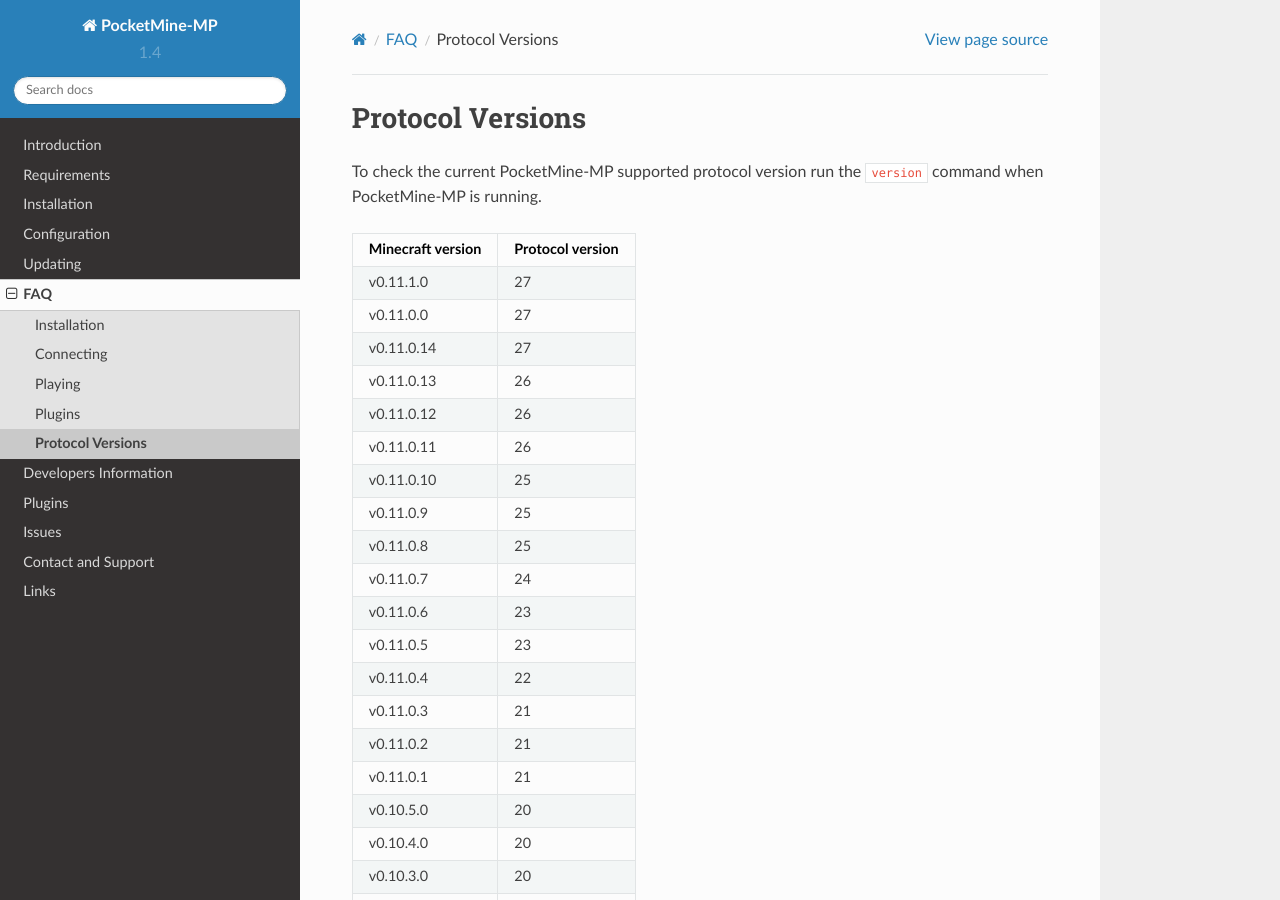
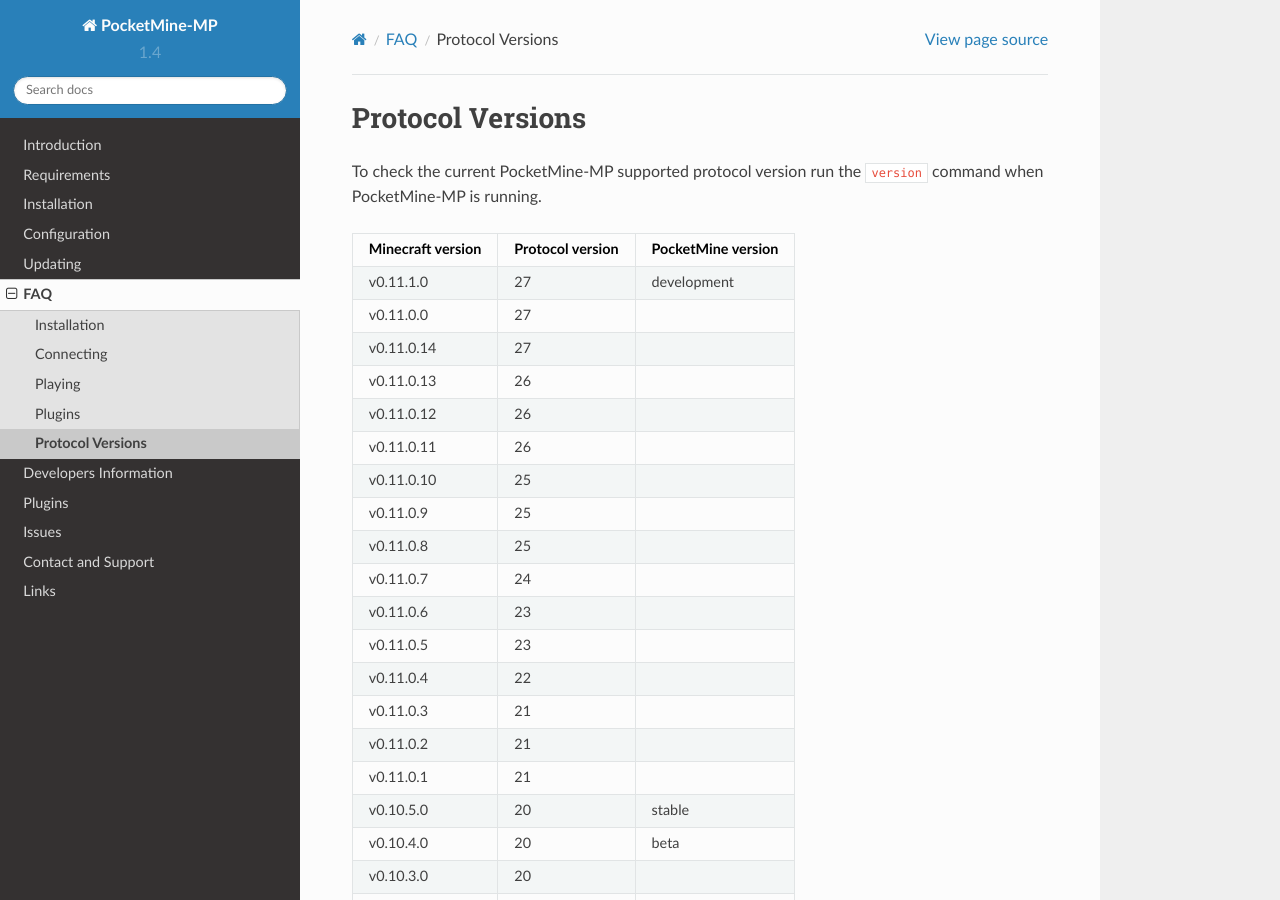
Before and after one commit to PocketMine/Documentation, a Sphinx documentation site: the page built from source/protocolversions.rst, in a window 1280 px wide and 900 px high. Built offline with Sphinx 7.4.7 and the Read the Docs theme 2.0.0, drawn with Linux system fonts in a browser that asks for light colours.

Commit message:
PM version added to protocol list

```diff
--- a/source/protocolversions.rst
+++ b/source/protocolversions.rst
@@ -2,136 +2,136 @@
 ~~~~~~~~~~~~~~~~~
 To check the current PocketMine-MP supported protocol version run the ``version`` command when PocketMine-MP is running.
 
-+-------------------+------------------+
-| Minecraft version | Protocol version |
-+===================+==================+
-| v0.11.1.0         | 27               |
-+-------------------+------------------+
-| v0.11.0.0         | 27               |
-+-------------------+------------------+
-| v0.11.0.14        | 27               |
-+-------------------+------------------+
-| v0.11.0.13        | 26               |
-+-------------------+------------------+
-| v0.11.0.12        | 26               |
-+-------------------+------------------+
-| v0.11.0.11        | 26               |
-+-------------------+------------------+
-| v0.11.0.10        | 25               |
-+-------------------+------------------+
-| v0.11.0.9         | 25               |
-+-------------------+------------------+
-| v0.11.0.8         | 25               |
-+-------------------+------------------+
-| v0.11.0.7         | 24               |
-+-------------------+------------------+
-| v0.11.0.6         | 23               |
-+-------------------+------------------+
-| v0.11.0.5         | 23               |
-+-------------------+------------------+
-| v0.11.0.4         | 22               |
-+-------------------+------------------+
-| v0.11.0.3         | 21               |
-+-------------------+------------------+
-| v0.11.0.2         | 21               |
-+-------------------+------------------+
-| v0.11.0.1         | 21               |
-+-------------------+------------------+
-| v0.10.5.0         | 20               |
-+-------------------+------------------+
-| v0.10.4.0         | 20               |
-+-------------------+------------------+
-| v0.10.3.0         | 20               |
-+-------------------+------------------+
-| v0.10.2.0         | 20               |
-+-------------------+------------------+
-| v0.10.1.0         | 20               |
-+-------------------+------------------+
-| v0.10.0.0         | 20               |
-+-------------------+------------------+
-| v0.10.0.6         | 20               |
-+-------------------+------------------+
-| v0.10.0.5         | 19               |
-+-------------------+------------------+
-| v0.10.0.4         | 19               |
-+-------------------+------------------+
-| v0.10.0.3         | 19               |
-+-------------------+------------------+
-| v0.10.0.2         | 19               |
-+-------------------+------------------+
-| v0.10.0.1         | 19               |
-+-------------------+------------------+
-| v0.9.5.0          | 18               |
-+-------------------+------------------+
-| v0.9.4.0          | 17               |
-+-------------------+------------------+
-| v0.9.3.0          | 17               |
-+-------------------+------------------+
-| v0.9.2.0          | 17               |
-+-------------------+------------------+
-| v0.9.1.0          | 17               |
-+-------------------+------------------+
-| v0.9.0.0          | 17               |
-+-------------------+------------------+
-| v0.9.0.12         | 17               |
-+-------------------+------------------+
-| v0.9.0.11         | 16               |
-+-------------------+------------------+
-| v0.9.0.8          | 16               |
-+-------------------+------------------+
-| v0.9.0.7          | 16               |
-+-------------------+------------------+
-| v0.9.0.6          | 15               |
-+-------------------+------------------+
-| v0.9.0.4          | 15               |
-+-------------------+------------------+
-| v0.9.0.3          | 15               |
-+-------------------+------------------+
-| v0.9.0.2          | 15               |
-+-------------------+------------------+
-| v0.9.0.1          | 14               |
-+-------------------+------------------+
-| v0.8.1.0          | 14               |
-+-------------------+------------------+
-| v0.7.6.0          | 12               |
-+-------------------+------------------+
-| v0.7.5.0          | 12               |
-+-------------------+------------------+
-| v0.7.4.0          | 12               |
-+-------------------+------------------+
-| v0.7.3.0          | 11               |
-+-------------------+------------------+
-| v0.7.2.0          | 11               |
-+-------------------+------------------+
-| v0.7.1.0          | 11               |
-+-------------------+------------------+
-| v0.7.0.0          | 11               |
-+-------------------+------------------+
-| v0.6.1.0          | 9                |
-+-------------------+------------------+
-| v0.6.0.0          | 9                |
-+-------------------+------------------+
-| v0.5.0.0          | 8                |
-+-------------------+------------------+
-| v0.4.0.0          | 7                |
-+-------------------+------------------+
-| v0.3.3.0          | 6                |
-+-------------------+------------------+
-| v0.3.2.0          | 5                |
-+-------------------+------------------+
-| v0.3.0.0          | 4                |
-+-------------------+------------------+
-| v0.2.2.0          | 3                |
-+-------------------+------------------+
-| v0.2.1.0          | 3                |
-+-------------------+------------------+
-| v0.2.0.0          | 2                |
-+-------------------+------------------+
-| v0.1.3.0          |                  |
-+-------------------+------------------+
-| v0.1.2.0          |                  |
-+-------------------+------------------+
-| v0.1.1.0          |                  |
-+-------------------+------------------+
-| v0.1.0.0          |                  |
-+-------------------+------------------+
++-------------------+------------------+--------------------+
+| Minecraft version | Protocol version | PocketMine version |
++===================+==================+====================+
+| v0.11.1.0         | 27               | development        |
++-------------------+------------------+--------------------+
+| v0.11.0.0         | 27               |                    |
++-------------------+------------------+--------------------+
+| v0.11.0.14        | 27               |                    |
++-------------------+------------------+--------------------+
+| v0.11.0.13        | 26               |                    |
++-------------------+------------------+--------------------+
+| v0.11.0.12        | 26               |                    |
++-------------------+------------------+--------------------+
+| v0.11.0.11        | 26               |                    |
++-------------------+------------------+--------------------+
+| v0.11.0.10        | 25               |                    |
++-------------------+------------------+--------------------+
+| v0.11.0.9         | 25               |                    |
++-------------------+------------------+--------------------+
+| v0.11.0.8         | 25               |                    |
++-------------------+------------------+--------------------+
+| v0.11.0.7         | 24               |                    |
++-------------------+------------------+--------------------+
+| v0.11.0.6         | 23               |                    |
++-------------------+------------------+--------------------+
+| v0.11.0.5         | 23               |                    |
++-------------------+------------------+--------------------+
+| v0.11.0.4         | 22               |                    |
++-------------------+------------------+--------------------+
+| v0.11.0.3         | 21               |                    |
++-------------------+------------------+--------------------+
+| v0.11.0.2         | 21               |                    |
++-------------------+------------------+--------------------+
+| v0.11.0.1         | 21               |                    |
++-------------------+------------------+--------------------+
+| v0.10.5.0         | 20               | stable             |
++-------------------+------------------+--------------------+
+| v0.10.4.0         | 20               | beta               |
++-------------------+------------------+--------------------+
+| v0.10.3.0         | 20               |                    |
++-------------------+------------------+--------------------+
+| v0.10.2.0         | 20               |                    |
++-------------------+------------------+--------------------+
+| v0.10.1.0         | 20               |                    |
++-------------------+------------------+--------------------+
+| v0.10.0.0         | 20               |                    |
++-------------------+------------------+--------------------+
+| v0.10.0.6         | 20               |                    |
++-------------------+------------------+--------------------+
+| v0.10.0.5         | 19               |                    |
++-------------------+------------------+--------------------+
+| v0.10.0.4         | 19               |                    |
++-------------------+------------------+--------------------+
+| v0.10.0.3         | 19               |                    |
++-------------------+------------------+--------------------+
+| v0.10.0.2         | 19               |                    |
++-------------------+------------------+--------------------+
+| v0.10.0.1         | 19               |                    |
++-------------------+------------------+--------------------+
+| v0.9.5.0          | 18               |                    |
++-------------------+------------------+--------------------+
+| v0.9.4.0          | 17               |                    |
++-------------------+------------------+--------------------+
+| v0.9.3.0          | 17               |                    |
++-------------------+------------------+--------------------+
+| v0.9.2.0          | 17               |                    |
++-------------------+------------------+--------------------+
+| v0.9.1.0          | 17               |                    |
++-------------------+------------------+--------------------+
+| v0.9.0.0          | 17               |                    |
++-------------------+------------------+--------------------+
+| v0.9.0.12         | 17               |                    |
++-------------------+------------------+--------------------+
+| v0.9.0.11         | 16               |                    |
++-------------------+------------------+--------------------+
+| v0.9.0.8          | 16               |                    |
++-------------------+------------------+--------------------+
+| v0.9.0.7          | 16               |                    |
++-------------------+------------------+--------------------+
+| v0.9.0.6          | 15               |                    |
++-------------------+------------------+--------------------+
+| v0.9.0.4          | 15               |                    |
++-------------------+------------------+--------------------+
+| v0.9.0.3          | 15               |                    |
++-------------------+------------------+--------------------+
+| v0.9.0.2          | 15               |                    |
++-------------------+------------------+--------------------+
+| v0.9.0.1          | 14               |                    |
++-------------------+------------------+--------------------+
+| v0.8.1.0          | 14               |                    |
++-------------------+------------------+--------------------+
+| v0.7.6.0          | 12               |                    |
++-------------------+------------------+--------------------+
+| v0.7.5.0          | 12               |                    |
++-------------------+------------------+--------------------+
+| v0.7.4.0          | 12               |                    |
++-------------------+------------------+--------------------+
+| v0.7.3.0          | 11               |                    |
++-------------------+------------------+--------------------+
+| v0.7.2.0          | 11               |                    |
++-------------------+------------------+--------------------+
+| v0.7.1.0          | 11               |                    |
++-------------------+------------------+--------------------+
+| v0.7.0.0          | 11               |                    |
++-------------------+------------------+--------------------+
+| v0.6.1.0          | 9                |                    |
++-------------------+------------------+--------------------+
+| v0.6.0.0          | 9                |                    |
++-------------------+------------------+--------------------+
+| v0.5.0.0          | 8                |                    |
++-------------------+------------------+--------------------+
+| v0.4.0.0          | 7                |                    |
++-------------------+------------------+--------------------+
+| v0.3.3.0          | 6                |                    |
++-------------------+------------------+--------------------+
+| v0.3.2.0          | 5                |                    |
++-------------------+------------------+--------------------+
+| v0.3.0.0          | 4                |                    |
++-------------------+------------------+--------------------+
+| v0.2.2.0          | 3                |                    |
++-------------------+------------------+--------------------+
+| v0.2.1.0          | 3                |                    |
++-------------------+------------------+--------------------+
+| v0.2.0.0          | 2                |                    |
++-------------------+------------------+--------------------+
+| v0.1.3.0          |                  |                    |
++-------------------+------------------+--------------------+
+| v0.1.2.0          |                  |                    |
++-------------------+------------------+--------------------+
+| v0.1.1.0          |                  |                    |
++-------------------+------------------+--------------------+
+| v0.1.0.0          |                  |                    |
++-------------------+------------------+--------------------+
```
